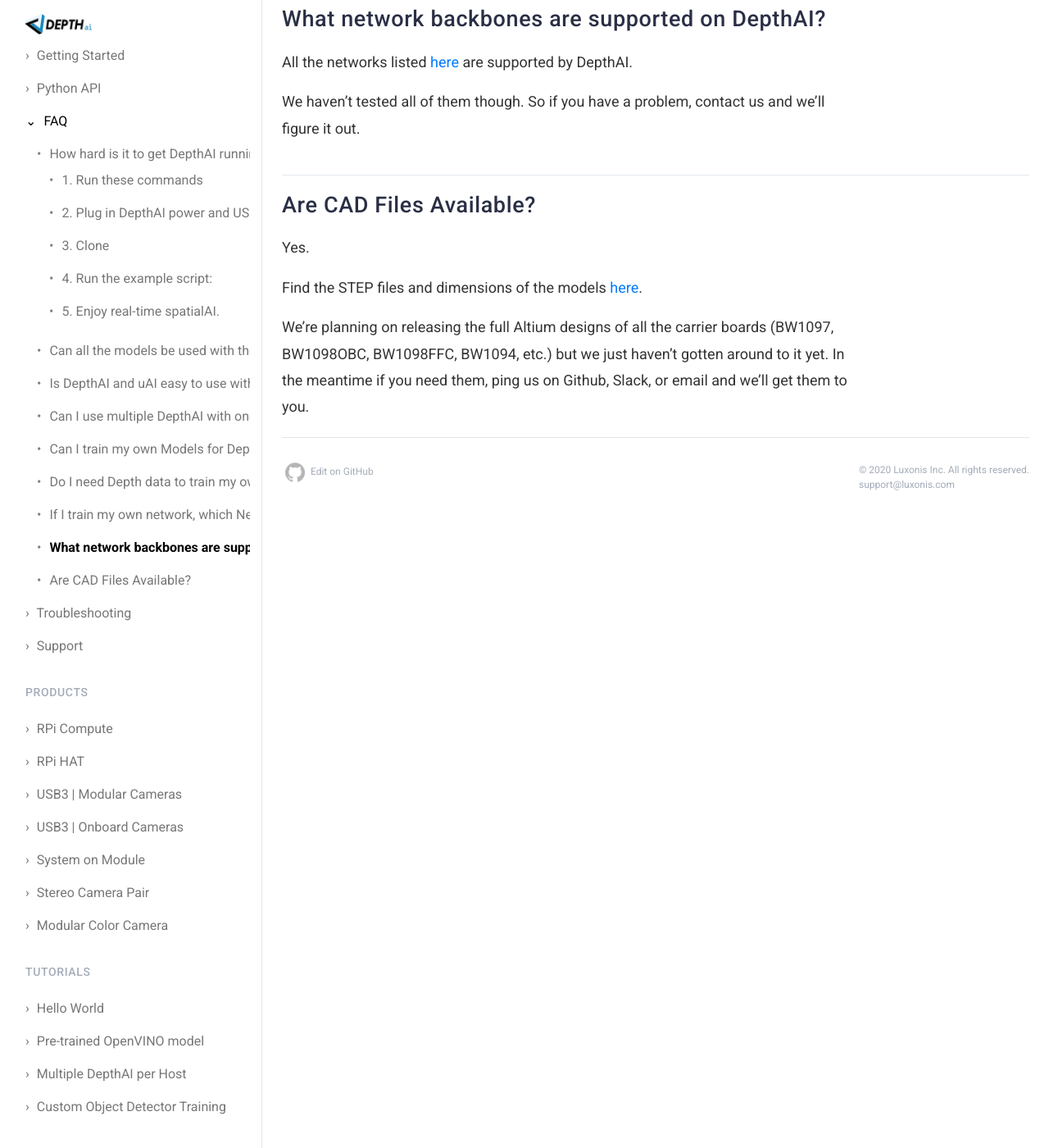
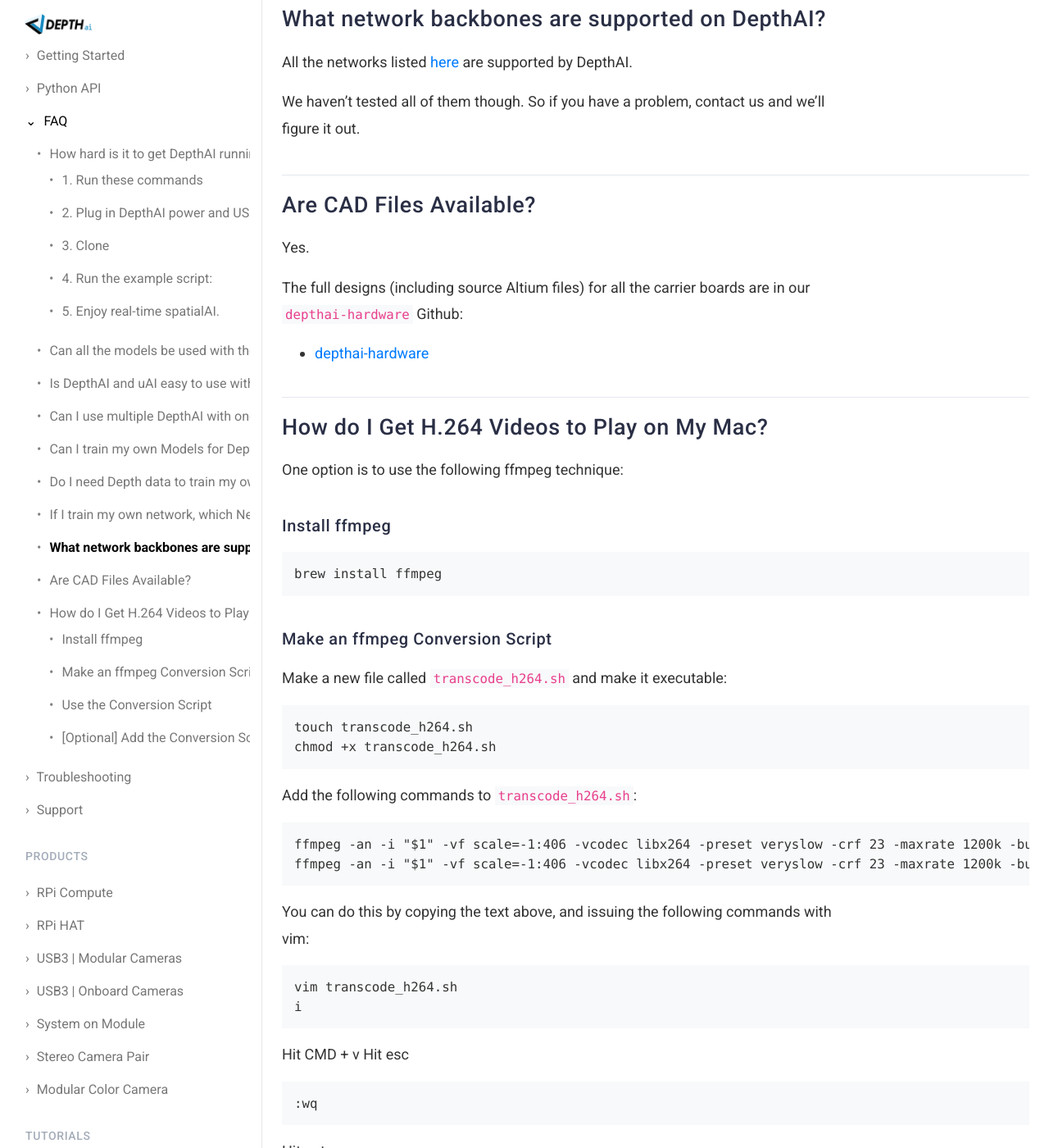
Before and after one commit to luxonis/depthai-docs-website, a Jekyll site: the page built from FAQ.md, in a window 1280 px wide and 1400 px high, scrolled down 3267 px. Shown: the whole window at 82% size. Built offline with Jekyll 4.4.1, drawn with Linux system fonts in a browser that asks for light colours; nearby versions of some CDN libraries; some of the changed text lies outside the part shown.

Commit message:
Update FAQ.md

````diff
--- a/FAQ.md
+++ b/FAQ.md
@@ -93,6 +93,52 @@
 
 Yes.
 
-Find the STEP files and dimensions of the models [here](https://drive.google.com/drive/folders/17_Jb8R2bP6SoC9XdsPu4yXKJGm-01PSE?usp=sharing).
+The full designs (including source Altium files) for all the carrier boards are in our `depthai-hardware` Github:
 
-We're planning on releasing the full Altium designs of all the carrier boards (BW1097, BW1098OBC, BW1098FFC, BW1094, etc.) but we just haven't gotten around to it yet.  In the meantime if you need them, ping us on Github, Slack, or email and we'll get them to you.
+ - [depthai-hardware](https://github.com/luxonis/depthai-hardware)
+
+## How do I Get H.264 Videos to Play on My Mac?
+
+One option is to use the following ffmpeg technique:
+
+### Install ffmpeg
+```
+brew install ffmpeg
+```
+### Make an ffmpeg Conversion Script
+Make a new file called `transcode_h264.sh` and make it executable:
+```
+touch transcode_h264.sh
+chmod +x transcode_h264.sh
+```
+Add the following commands to `transcode_h264.sh`:
+```
+ffmpeg -an -i "$1" -vf scale=-1:406 -vcodec libx264 -preset veryslow -crf 23 -maxrate 1200k -bufsize 2500k -pix_fmt yuv420p -profile:v baseline -level 3.1 -f mp4 /tmp/pass1 && \
+ffmpeg -an -i "$1" -vf scale=-1:406 -vcodec libx264 -preset veryslow -crf 23 -maxrate 1200k -bufsize 2500k -pix_fmt yuv420p -profile:v baseline -level 3.1 -f mp4 -movflags +faststart -tune zerolatency "$1.mp4"
+```
+You can do this by copying the text above, and issuing the following commands with vim:
+```
+vim transcode_h264.sh
+i
+```
+Hit CMD + v
+Hit esc
+```
+:wq
+```
+Hit enter
+
+### Use the Conversion Script
+
+```
+./transcode_h264.sh myvid.mov
+```
+
+You'll get a nice, fairly small, Mac-friendly and share-able video.
+
+### [Optional] Add the Conversion Script to Your Path
+
+```
+cp transcode_h264.sh /usr/local/bin/transcode_h264
+```
+Now you can juse use `transcode_h264.sh` in any directory!
````
